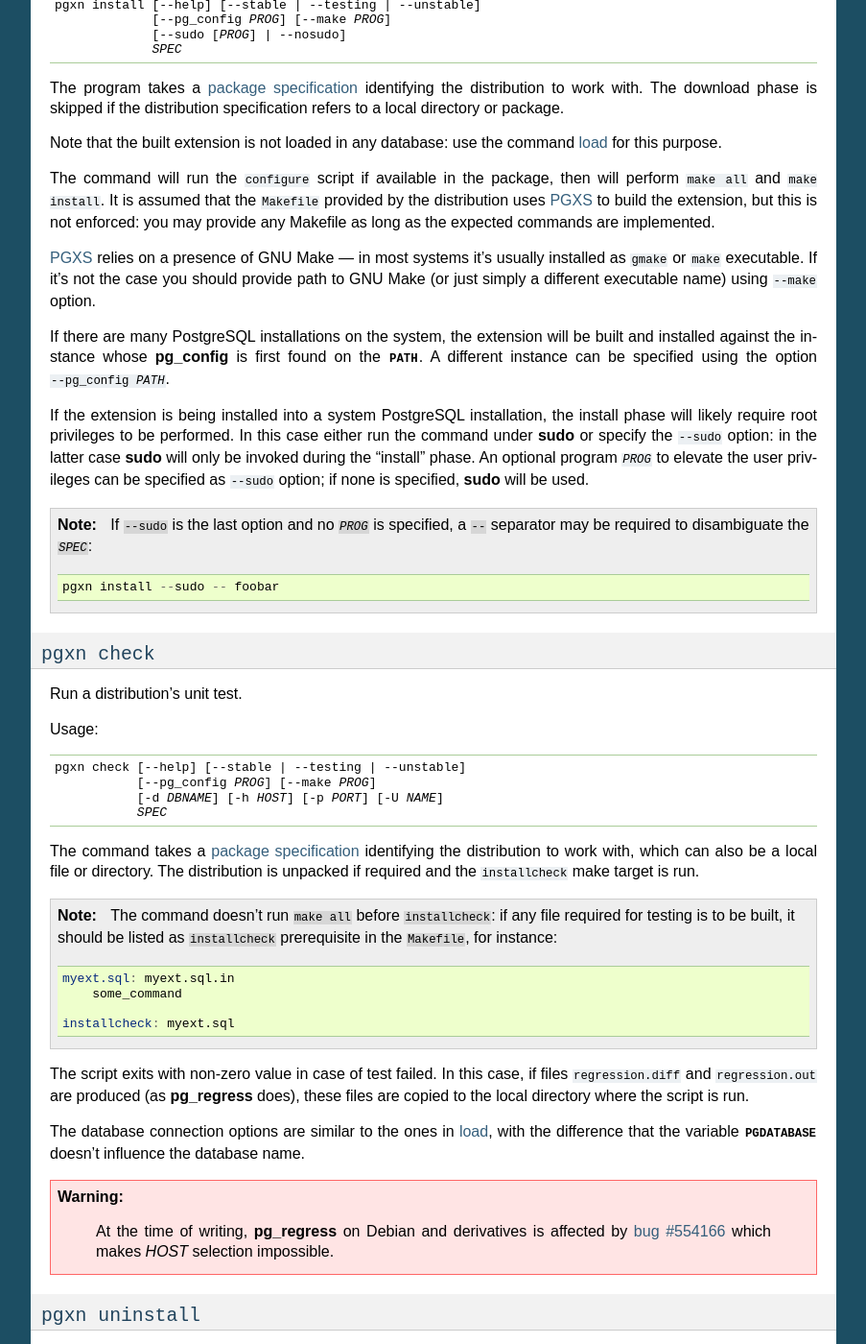
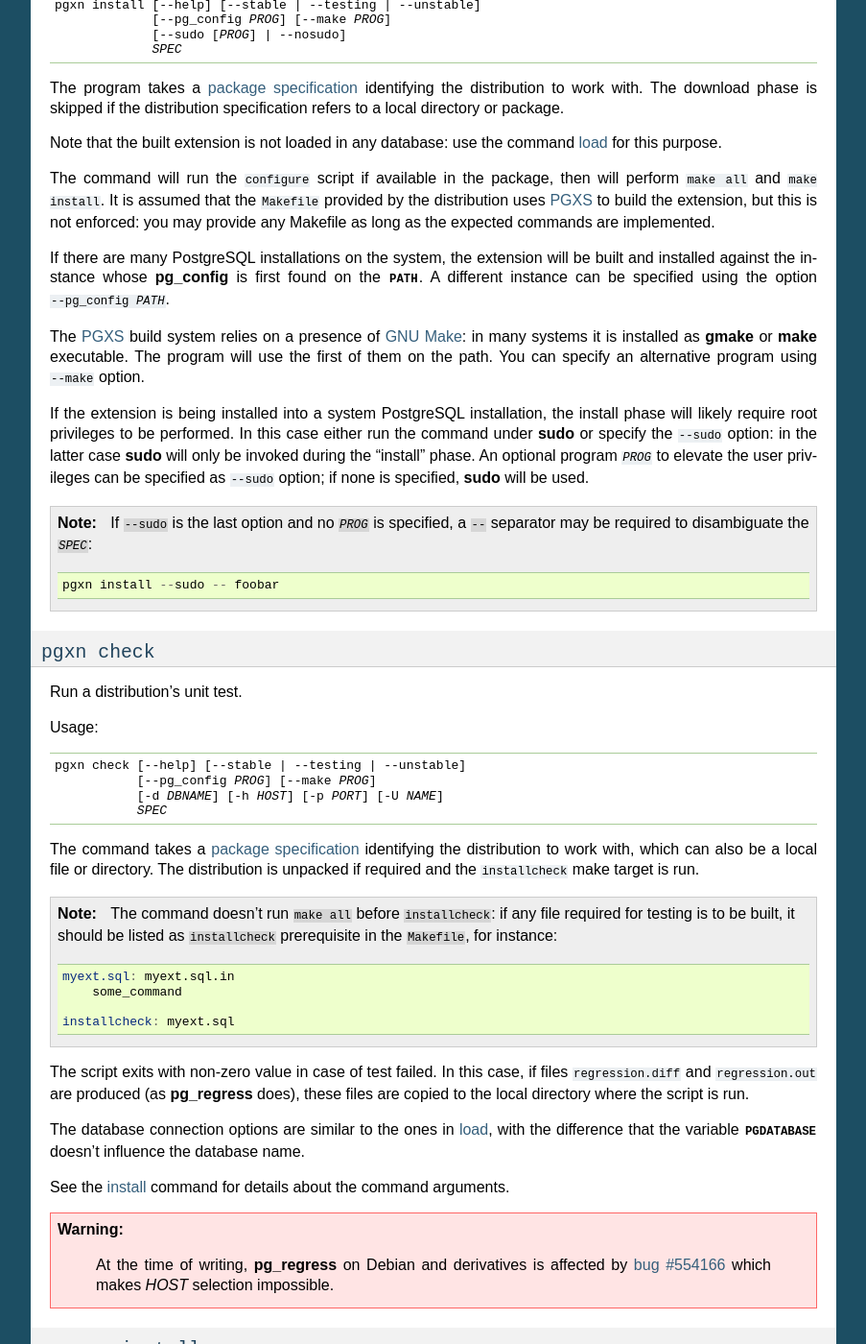
Before and after one commit to pgxn/pgxnclient, a Sphinx documentation site: the page built from docs/usage.rst, in a window 1280 px wide and 1400 px high, scrolled down 1178 px. Shown: the whole window at 96% size, without its empty margins (198-1101 px from the left). Built offline with Sphinx 7.4.7, drawn with Linux system fonts in a browser that asks for light colours; some of the changed text lies outside the part shown.

Commit message:
--make docs blend better with the surrounding
Plus some more cleanup of the usage docs.

```diff
--- a/docs/usage.rst
+++ b/docs/usage.rst
@@ -98,15 +98,17 @@
 
 .. _PGXS: http://www.postgresql.org/docs/current/static/extend-pgxs.html
 
-PGXS_ relies on a presence of GNU Make — in most systems it's
-usually installed as ``gmake`` or ``make`` executable. If it's not the case you
-should provide path to GNU Make (or just simply a different executable name)
-using ``--make`` option.
-
 If there are many PostgreSQL installations on the system, the extension will
 be built and installed against the instance whose :program:`pg_config` is
 first found on the :envvar:`PATH`. A different instance can be specified using
 the option :samp:`--pg_config {PATH}`.
+
+The PGXS_ build system relies on a presence of `GNU Make`__: in many systems
+it is installed as :program:`gmake` or :program:`make` executable. The program
+will use the first of them on the path. You can specify an alternative program
+using ``--make`` option.
+
+.. __: http://www.gnu.org/software/make/
 
 If the extension is being installed into a system PostgreSQL installation, the
 install phase will likely require root privileges to be performed.  In this
@@ -165,6 +167,8 @@
 The database connection options are similar to the ones in load_, with the
 difference that the variable :envvar:`PGDATABASE` doesn't influence the
 database name.
+
+See the install_ command for details about the command arguments.
 
 .. warning::
     At the time of writing, :program:`pg_regress` on Debian and derivatives is
```
Also changed, not shown: other parts of docs/usage.rst (+2 -2 lines).
